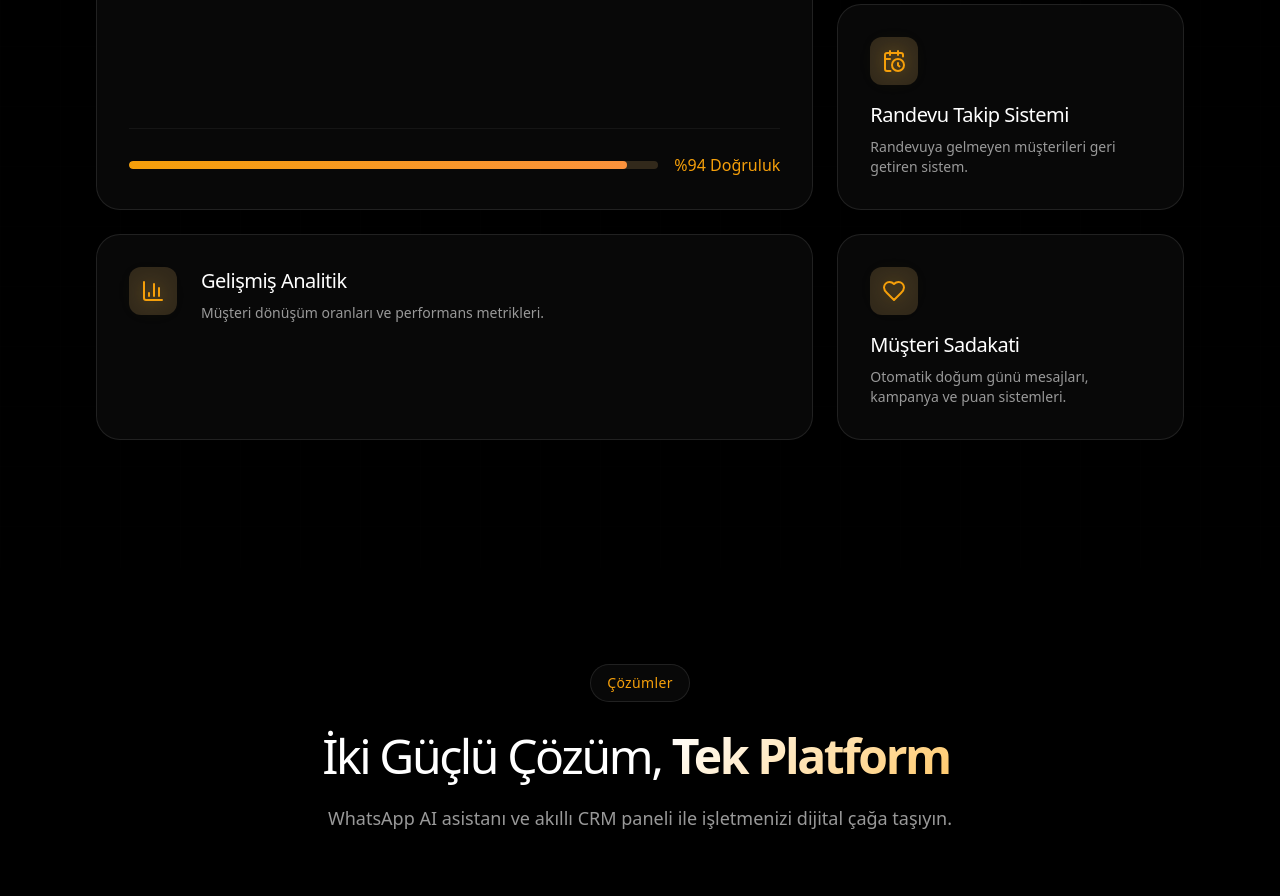
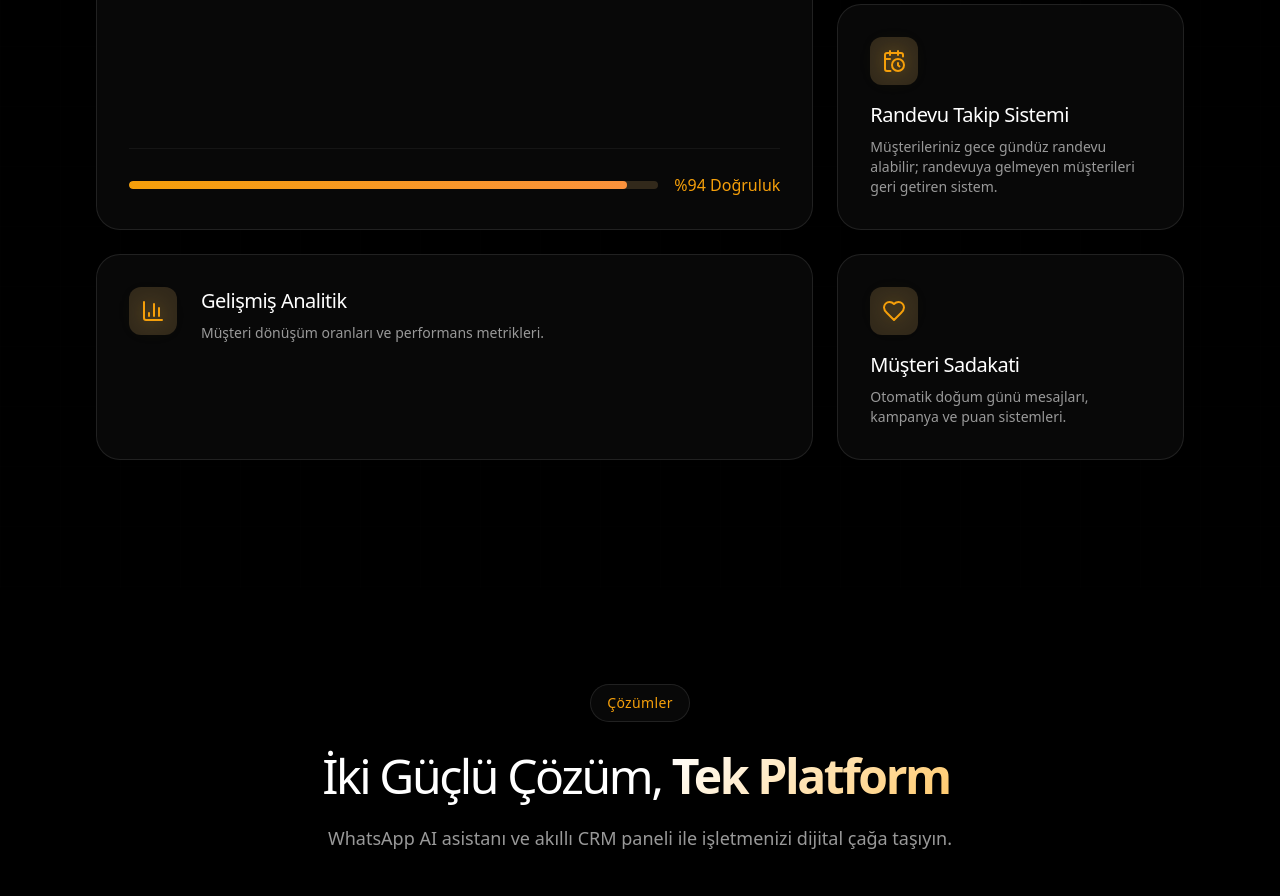
Before and after one commit to buyukbastech/apronova.ai, a React (Vite) app: page / in a window 1280 px wide. Shown: the part 1500-2396 px from the top of the page. Built offline with nearby package versions, Linux system fonts and the light colour scheme; no server answers; the HTML template or start-up script is replaced by a standard one.

Commit message:
Combine 24/7 booking and re-engagement in appointment tracking description

```diff
--- a/src/constants/translations.ts
+++ b/src/constants/translations.ts
@@ -44,7 +44,7 @@ export const translations = {
             items: [
                 { title: 'Akıllı Analiz ve Değerlendirme', description: 'Yapay zeka destekli analizler ile iş süreçlerinizi ve müşteri taleplerini uzaktan değerlendirin.' },
                 { title: 'CRM Entegrasyonu', description: 'Mevcut sistemlerinizle kusursuz entegrasyon.' },
-                { title: 'Randevu Takip Sistemi', description: 'Randevuya gelmeyen müşterileri geri getiren sistem.' },
+                { title: 'Randevu Takip Sistemi', description: 'Müşterileriniz gece gündüz randevu alabilir; randevuya gelmeyen müşterileri geri getiren sistem.' },
                 { title: 'Gelişmiş Analitik', description: 'Müşteri dönüşüm oranları ve performans metrikleri.' },
                 { title: 'Müşteri Sadakati', description: 'Otomatik doğum günü mesajları, kampanya ve puan sistemleri.' }
             ]
@@ -157,7 +157,7 @@ export const translations = {
             items: [
                 { title: 'Intelligent Analysis & Evaluation', description: 'Evaluate business processes and customer needs remotely with AI-powered analysis.' },
                 { title: 'CRM Integration', description: 'Seamless integration with your existing systems.' },
-                { title: 'Appointment Tracking System', description: 'A system that brings back customers who missed their appointments.' },
+                { title: 'Appointment Tracking System', description: 'Customers can book appointments 24/7; a system that brings back customers who missed their appointments.' },
                 { title: 'Advanced Analytics', description: 'Customer conversion rates and performance metrics.' },
                 { title: 'Customer Loyalty', description: 'Automated birthday messages, campaigns, and point systems.' }
             ]
```
